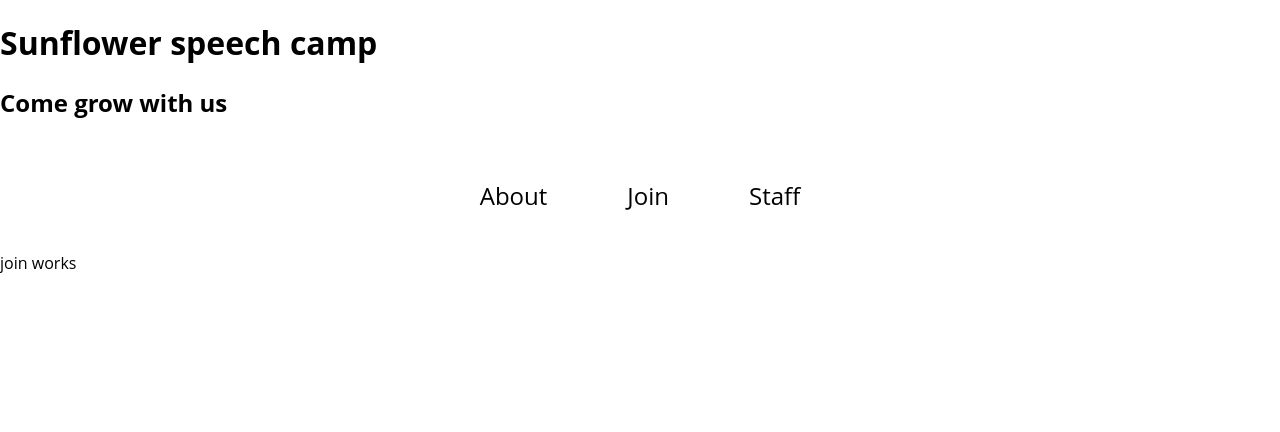
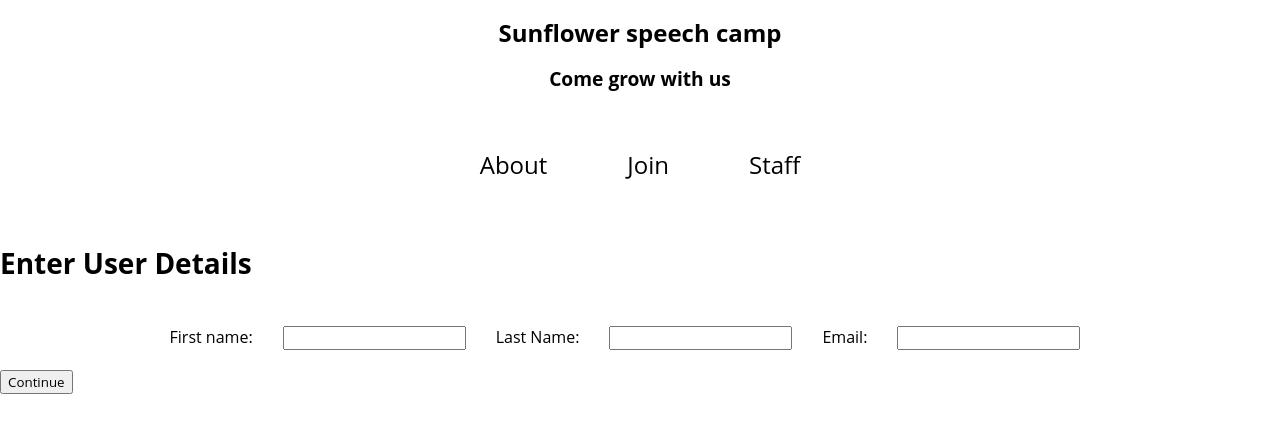
Before and after one commit to dwilley21/sunflower-speech, a React (Create React App) app: page /Join in a window 1280 px wide. Shown: the top 432 px of the page. Built offline with nearby package versions, Linux system fonts and the light colour scheme.

Commit message:
added a join form slight style change to header

```diff
--- a/src/Components/About.jsx
+++ b/src/Components/About.jsx
@@ -5,9 +5,15 @@ import styled from 'styled-components';
 export default class About extends Component {
     render() {
         return (
+            <>
             <div>
-             about works
+                Lorem ipsum dolor sit amet, consectetur adipiscing elit, sed do eiusmod tempor incididunt ut labore et dolore magna aliqua. Ut enim ad minim veniam, quis nostrud exercitation ullamco laboris nisi ut aliquip ex ea commodo consequat. Duis aute irure dolor in reprehenderit in voluptate velit esse cillum dolore eu
+                fugiat nulla pariatur. Excepteur sint occaecat cupidatat non proident, sunt in culpa qui officia deserunt mollit anim id est laborum.
             </div>
+            <div>
+                Youtube video will go here
+            </div>
+            </>
         )
     }
 }
--- a/src/Components/Homepage.jsx
+++ b/src/Components/Homepage.jsx
@@ -2,16 +2,25 @@ import React, { Component } from 'react'
 import styled from 'styled-components';
 
 
+const Header = styled.h1`
+text-align: center;
+font-size: 1.5em
+`
+
+const Subtitle = styled.h2`
+text-align: center;
+font-size: 1.2em
+`
 export default class Homepage extends Component {
     render() {
         return (
             <div>
-              <h1>
+              <Header>
                 Sunflower speech camp
-              </h1>
-              <h2>
+              </Header>
+              <Subtitle>
                 Come grow with us
-              </h2>
+              </Subtitle>
             </div>
         )
     }
--- a/src/Components/Join.jsx
+++ b/src/Components/Join.jsx
@@ -1,13 +1,88 @@
-import React, { Component } from 'react'
-import styled from 'styled-components';
+import React, { Component } from 'react';
+
+import FormUserDetails from './UserInformation/FormUserDetails';
+import FormPersonalData from './UserInformation/FormPersonalData';
+import Confirm from './UI/Confirm';
+import Success from './UI/Success';
+
+export class Join extends Component {
+    state = {
+        step: 1,
+        firstName: '',
+        lastName: '',
+        email: '',
+        occupation: '',
+        city: '',
+        bio: '',
+    }
+// Proceed to next step
+
+nextStep = () => {
+    const { step } = this.state;
+    this.setState({
+        step: step+1
+    });
+}
+
+//Going back a step
+
+prevstep = () => {
+    const { step } = this.state;
+    this.setState({
+        step: step - 1
+    });
+}
+
+//Handle fields change
+
+handleChange = input => e => {
+    this.setState({[input]: e.target.value });
+}
+
+    render() {
+        const { step } = this.state;
+        const {firstName, lastName, email, occupation, city, bio } = this.state;
+        const values = {firstName, lastName, email, occupation, city, bio }
+
+        // eslint-disable-next-line default-case
+        switch(step) {
+            case 1:
+                return (
+                    <FormUserDetails
+                        nextStep={this.nextStep}
+                        handleChange={this.handleChange}
+                        values={values}
+                    />
+                );
+            case 2:
+                 return (
+                      <FormPersonalData
+                           nextStep={this.nextStep}
+                           prevstep={this.prevstep}
+                            handleChange={this.handleChange}
+                            values={values}
+                        />
+                    );
+             case 3:
+                    return (
+                        <Confirm
+                             nextStep={this.nextStep}
+                             prevstep={this.prevstep}
+                              values={values}
+                          />
+                      );
+            case 4:
+                return <Success />;
+        }
 
 
-export default class Join extends Component {
-    render() {
         return (
+
             <div>
-                join works
+
             </div>
         )
     }
 }
+
+export default Join
--- /dev/null
+++ b/src/Components/UI/Confirm.js
@@ -0,0 +1,49 @@
+import React, { Component } from 'react'
+
+export class Confirm extends Component {
+    continue = e => {
+        e.preventDefault();
+        // Form process goes here
+        this.props.nextStep();
+    }
+    back = e => {
+        e.preventDefault();
+        this.props.prevstep();
+    }
+    render() {
+        const { values: {firstName, lastName, email,
+            occupation, city, bio }  } = this.props;
+        return (
+            <div>
+                <React.Fragment>
+                    <div>Confirm User data</div>
+                    <div>
+                        <li>
+                            {firstName}
+                        </li>
+                        <li>
+                            {lastName}
+                        </li>
+                        <li>
+                            {email}
+                        </li>
+                        <li>
+                            {occupation}
+                        </li>
+                        <li>
+                            {city}
+                        </li>
+                        <li>
+                            {bio}
+                        </li>
+                    </div>
+                    <button onClick={this.continue}>Confirm & Continue</button>
+                    <br></br>
+                    <button onClick={this.back}>Back</button>
+                </React.Fragment>
+            </div>
+        )
+    }
+}
+
+export default Confirm;
--- /dev/null
+++ b/src/Components/UI/Success.jsx
@@ -0,0 +1,20 @@
+import React, { Component } from 'react'
+import styled from 'styled-components';
+
+const Wrapper = styled.div`
+ display: flex;
+ flex-direction: row;
+ justify-content: center;
+`
+
+export class Success extends Component {
+    render() {
+        return (
+            <Wrapper>
+                Thank you for submitting your information
+            </Wrapper>
+        )
+    }
+}
+
+export default Success
--- /dev/null
+++ b/src/Components/UserInformation/FormPersonalData.jsx
@@ -0,0 +1,56 @@
+import React, { Component } from 'react'
+import styled from 'styled-components';
+
+export class FormPersonalDetails extends Component {
+    //TODO inputs only allow one character typed at a time
+    continue = e => {
+        e.preventDefault();
+        this.props.nextStep();
+    }
+    back = e => {
+        e.preventDefault();
+        this.props.prevstep();
+    }
+    render() {
+        const Wrapper = styled.div`
+        padding: 20px;
+        display: flex;
+        justify-content: center;
+        `
+
+        const LabelTag = styled.label`
+        margin-right: 30px;
+        `
+        const Answers = styled.input`
+        margin-right: 30px;
+
+        `
+
+        const Title = styled.h2`
+        font-size: 1.75em;
+        `
+        const { values, handleChange } = this.props;
+        return (
+            <div>
+            <Title>Enter Personal Details</Title>
+                <Wrapper>
+                    <LabelTag> Occupation:</LabelTag>
+                    <Answers type="text" onChange={handleChange('occupation')} defaultValue={values.occupation}/>
+
+                    <LabelTag>City</LabelTag>
+                    <Answers type = "text"  onChange={handleChange('city')} defaultValue={values.city} />
+
+                    <LabelTag>Bio</LabelTag>
+                    <Answers type="text" onChange={handleChange('bio')} defaultValue={values.bio} />
+
+                </Wrapper>
+
+                <button onClick={this.continue}>Continue</button>
+
+                    <button onClick={this.back}>Back</button>
+            </div>
+        )
+    }
+}
+
+export default FormPersonalDetails
--- /dev/null
+++ b/src/Components/UserInformation/FormUserDetails.jsx
@@ -0,0 +1,50 @@
+import React, { Component } from 'react'
+import styled from 'styled-components';
+
+export class FormUserDetails extends Component {
+    continue = e => {
+        e.preventDefault();
+        this.props.nextStep();
+    }
+    render() {
+        const Wrapper = styled.div`
+        padding: 20px;
+        display: flex;
+        justify-content: center;
+        `
+
+        const LabelTag = styled.label`
+        margin-right: 30px;
+        `
+        const Answers = styled.input`
+        margin-right: 30px;
+
+        `
+
+        const Title = styled.h2`
+        font-size: 1.75em;
+        `
+
+        const { values, handleChange } = this.props;
+        return (
+            <div>
+                <Title>Enter User Details</Title>
+                <Wrapper>
+
+                    <LabelTag>First name:</LabelTag>
+                    <Answers type="text" onChange={handleChange('firstName')} defaultValue={values.firstName}/>
+
+                    <LabelTag>Last Name:</LabelTag>
+                    <Answers type = "text"  onChange={handleChange('lastName')} defaultValue={values.lastName} />
+
+                    <LabelTag>Email:</LabelTag>
+                    <Answers type="text" onChange={handleChange('email')} defaultValue={values.email} />
+
+                </Wrapper>
+                <button onClick={this.continue}>Continue</button>
+            </div>
+        )
+    }
+}
+
+export default FormUserDetails
```
